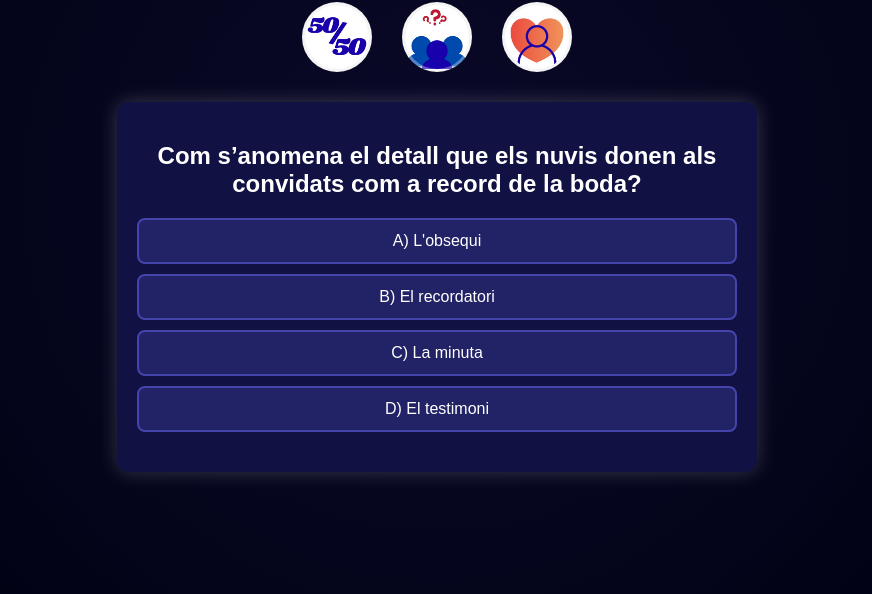
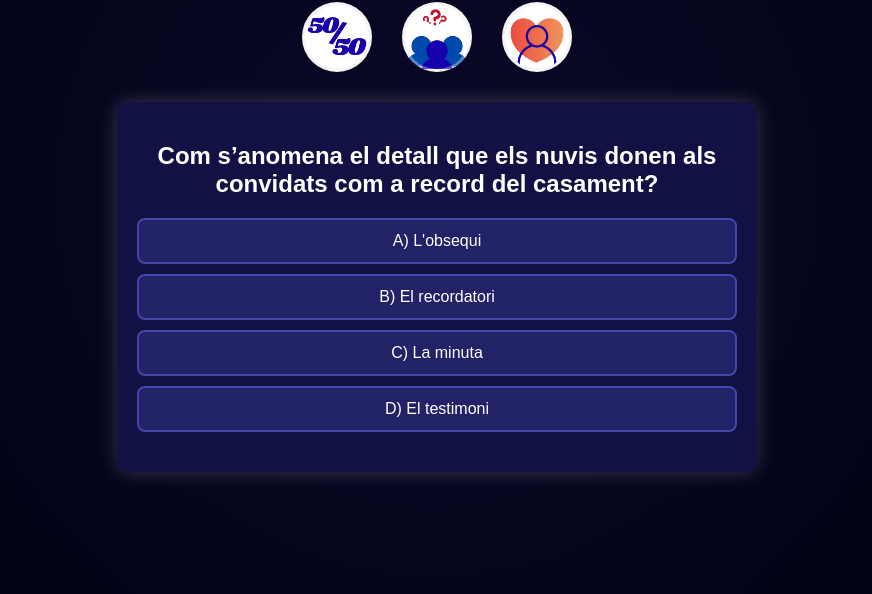
Before and after one commit to Pauluzzz/Qui-vol-ser-PROMESionari, a plain HTML site: page pregunta5.html in a window 1280 px wide. Shown: the part 206-800 px from the top of the page, without its empty margins (203-1075 px from the left). Drawn offline with nearby package versions, Linux system fonts and the light colour scheme.

Commit message:
Update pregunta5.html

```diff
--- a/pregunta5.html
+++ b/pregunta5.html
@@ -116,7 +116,7 @@
     <button class="lifeline" style="background-image: url('images/call.png');" data-img="images/call.png" data-text="Trucar a algú: Demana ajuda a un amic" title="Trucar a algú"></button>
   </div>
   <div class="container">
-    <h2>Com s’anomena el detall que els nuvis donen als convidats com a record de la boda?</h2>
+    <h2>Com s’anomena el detall que els nuvis donen als convidats com a record del casament?</h2>
     <div class="option" data-correct="false">A) L'obsequi</div>
     <div class="option" data-correct="true">B) El recordatori</div>
     <div class="option" data-correct="false">C) La minuta</div>
```
